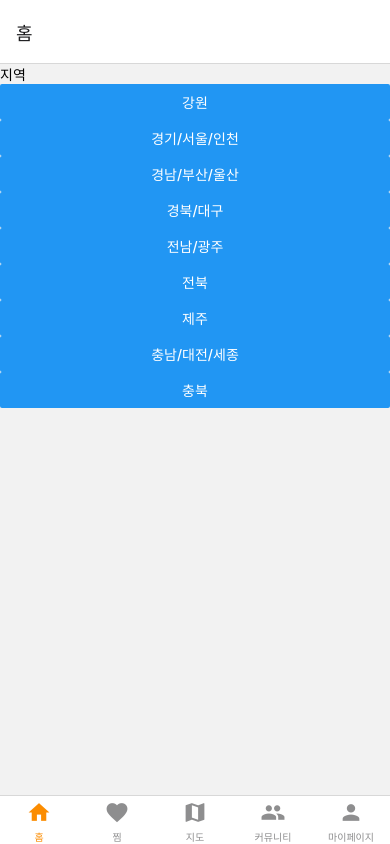
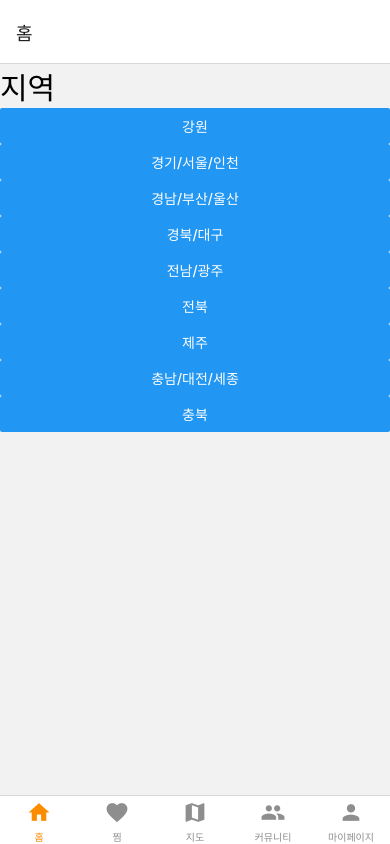
Before and after one commit to hwayeon-choi/hackathon, a React Native app: screen /Main in a window 390 px wide. Built offline with nearby package versions, Linux system fonts and the light colour scheme.

Commit message:
폰트 사이즈

```diff
--- a/screens/MainScreen.js
+++ b/screens/MainScreen.js
@@ -10,7 +10,7 @@ const Tab = createBottomTabNavigator();
 function HomeScreen() {
   return (
     <View>
-      <Text>지역</Text>
+      <Text style={{ color: "black", fontSize: 30 }}>지역</Text>
       <HomeButtons/>
     </View>
   );
```
